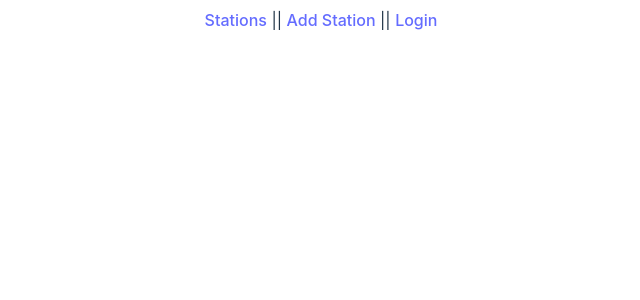
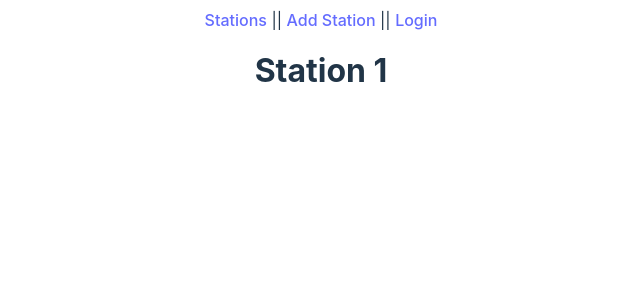
Before and after one commit to vvk130/trip-fe, a React (Vite) app: page /stations/1 in a window 1280 px wide. Shown: the top 300 px of the page, without its empty margins (319-959 px from the left). Built offline with nearby package versions, Linux system fonts and the light colour scheme; some icons are missing.

Commit message:
Starting product detail page, not found page and routing updated

```diff
--- a/src/App.tsx
+++ b/src/App.tsx
@@ -5,6 +5,8 @@ import MapComp from "./Components/MapComp";
 import Navbar from "./Components/NavBar";
 import Login from "./Components/LoginCard/LoginCard";
 import StationForm from "./Components/Forms/Station";
+import StationDetail from "./Components/StationDetailPage";
+import NotFound from "./Components/NotFound";
 
 function App() {
   return (
@@ -15,6 +17,8 @@ function App() {
         <Route path="/stations" element={<MapComp />} />
         <Route path="/add-station" element={<StationForm />} />
         <Route path="/login" element={<Login />} />
+        <Route path="/stations/:id" element={<StationDetail />} />
+        <Route path="*" element={<NotFound />} />
       </Routes>
     </MainComp>
   );
--- /dev/null
+++ b/src/Components/NotFound.tsx
@@ -0,0 +1,11 @@
+const NotFound = () => {
+  return (
+    <div style={{ textAlign: "center", marginTop: "50px" }}>
+      <h1>404 - Not Found</h1>
+      <p>The page you are looking for does not exist.</p>
+      <a href="/">Go back to Home</a>
+    </div>
+  );
+};
+
+export default NotFound;
--- a/src/Components/StationDetailPage.tsx
+++ b/src/Components/StationDetailPage.tsx
@@ -1,7 +1,11 @@
+import { useParams } from "react-router-dom";
+
 const StationDetail = (): JSX.Element => {
+  const { id } = useParams();
+
   return (
     <>
-      <li>PropertyName Property</li>
+      <h1>Station {id}</h1>
     </>
   );
 };
```
